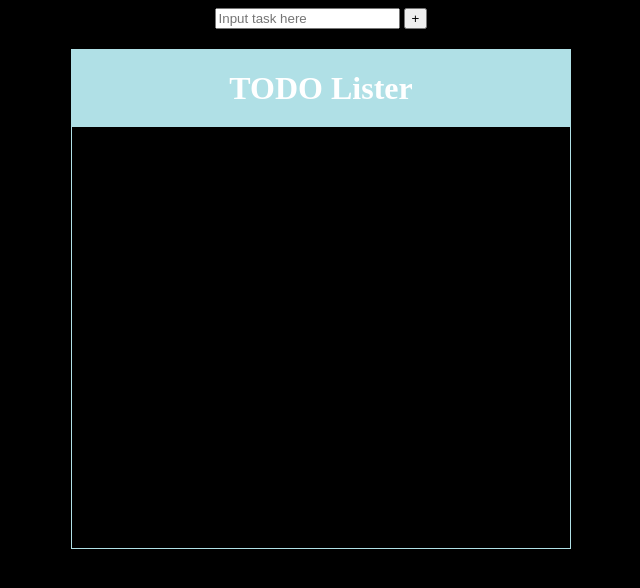
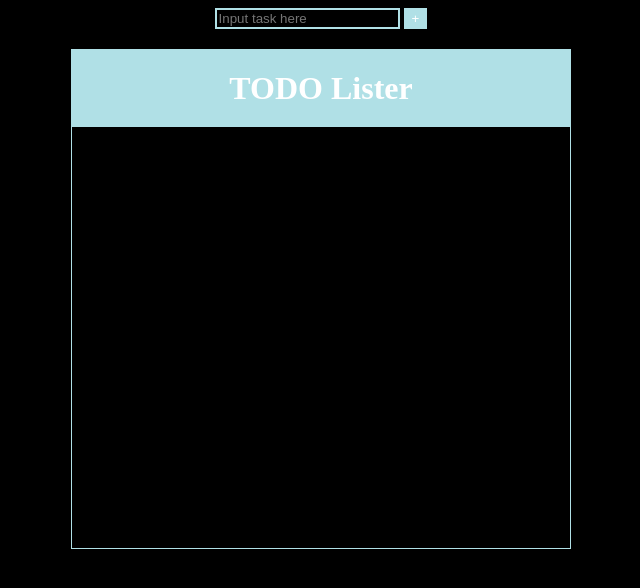
Before and after one commit to gsrockwell910/todo-list, a plain HTML site: page index.html in a window 1280 px wide. Shown: the whole page, without its empty margins (319-959 px from the left). Drawn offline with Linux system fonts and the light colour scheme.

Commit message:
Style append button

```diff
--- a/styles.css
+++ b/styles.css
@@ -13,12 +13,22 @@ body {
 .task-input-field {
     display: flex;
     margin-right: 4px;
+    border: none;
+    border: 2px solid powderblue;
+    background-color: black;
+    color: white;
  }
 
  .input-container {
      display: flex;
      justify-content: center;
      align-items: center;
+ }
+
+ .append-task {
+    background-color: powderblue;
+    color: white;
+    border: 2px solid powderblue;
  }
  /* End input and button styling */
 
```
